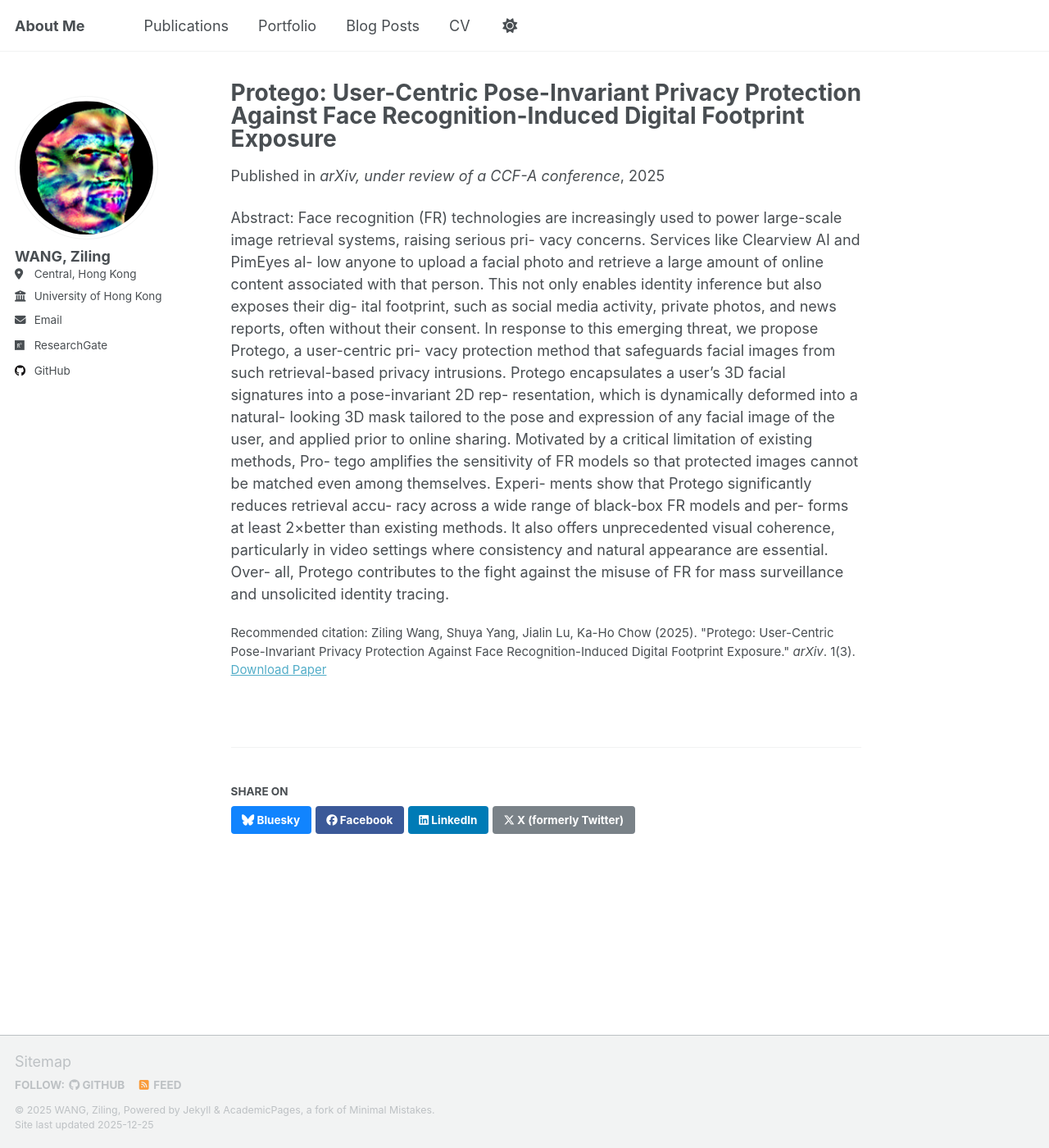
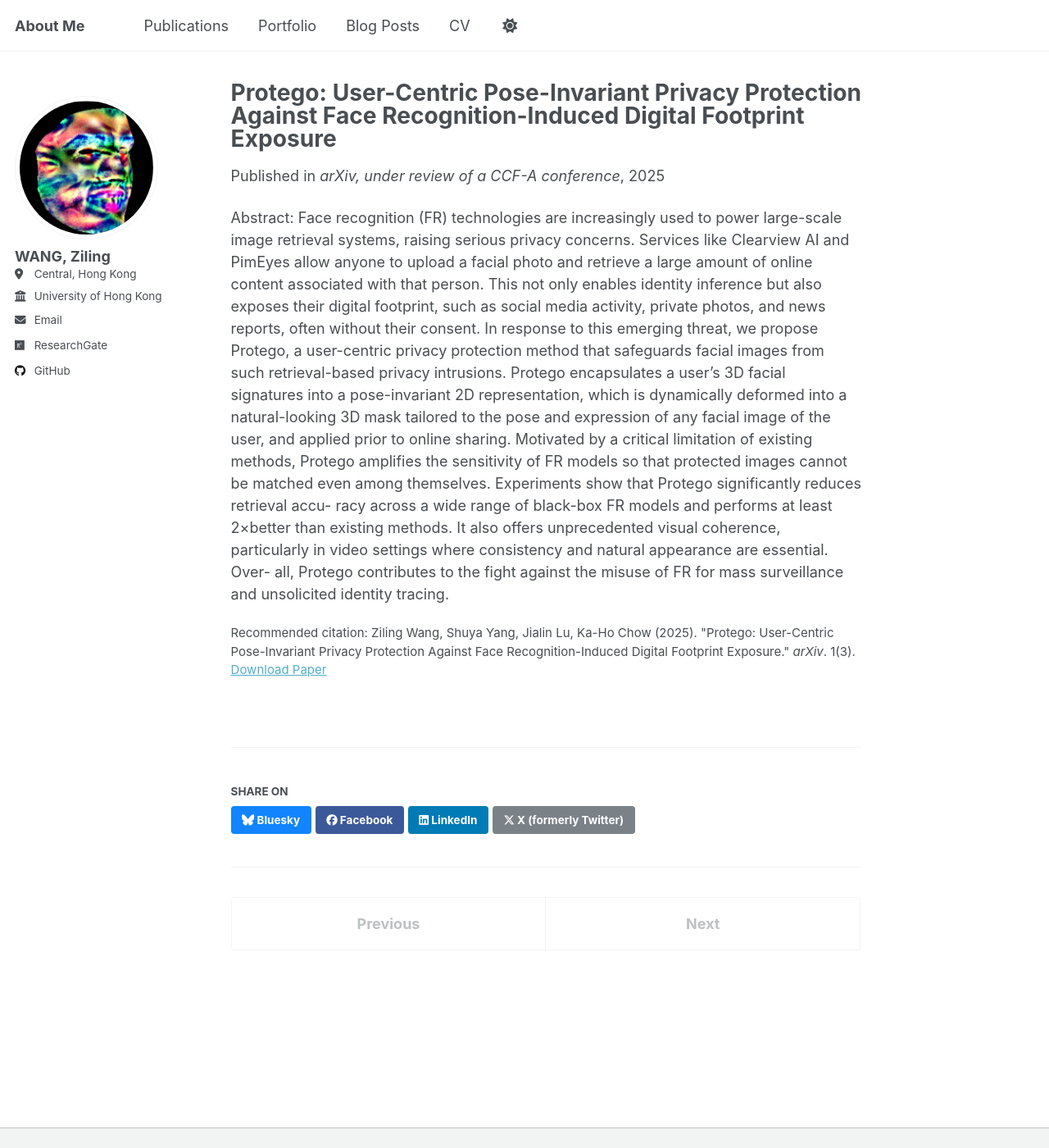
Before and after one commit to Michael-wzl/Michael-wzl.github.io, a Jekyll site: the page built from _publications/2025-08-04-Protego.md, in a window 1280 px wide and 1400 px high. Shown: the whole window at 82% size. Built offline with Jekyll 4.4.1, drawn with Linux system fonts in a browser that asks for light colours; a script that is not in the unit is left out.

Commit message:
added trivia to publication

```diff
--- a/_publications/2025-08-04-Protego.md
+++ b/_publications/2025-08-04-Protego.md
@@ -11,28 +11,4 @@ citation: 'Ziling Wang, Shuya Yang, Jialin Lu, Ka-Ho Chow (2025). &quot;Protego:
 ---
 
 Abstract:
-Face recognition (FR) technologies are increasingly used to
-power large-scale image retrieval systems, raising serious pri-
-vacy concerns. Services like Clearview AI and PimEyes al-
-low anyone to upload a facial photo and retrieve a large
-amount of online content associated with that person. This
-not only enables identity inference but also exposes their dig-
-ital footprint, such as social media activity, private photos,
-and news reports, often without their consent. In response to
-this emerging threat, we propose Protego, a user-centric pri-
-vacy protection method that safeguards facial images from
-such retrieval-based privacy intrusions. Protego encapsulates
-a user’s 3D facial signatures into a pose-invariant 2D rep-
-resentation, which is dynamically deformed into a natural-
-looking 3D mask tailored to the pose and expression of any
-facial image of the user, and applied prior to online sharing.
-Motivated by a critical limitation of existing methods, Pro-
-tego amplifies the sensitivity of FR models so that protected
-images cannot be matched even among themselves. Experi-
-ments show that Protego significantly reduces retrieval accu-
-racy across a wide range of black-box FR models and per-
-forms at least 2×better than existing methods. It also offers
-unprecedented visual coherence, particularly in video settings
-where consistency and natural appearance are essential. Over-
-all, Protego contributes to the fight against the misuse of FR
-for mass surveillance and unsolicited identity tracing.
+Face recognition (FR) technologies are increasingly used to power large-scale image retrieval systems, raising serious privacy concerns. Services like Clearview AI and PimEyes allow anyone to upload a facial photo and retrieve a large amount of online content associated with that person. This not only enables identity inference but also exposes their digital footprint, such as social media activity, private photos, and news reports, often without their consent. In response to this emerging threat, we propose Protego, a user-centric privacy protection method that safeguards facial images from such retrieval-based privacy intrusions. Protego encapsulates a user’s 3D facial signatures into a pose-invariant 2D representation, which is dynamically deformed into a natural-looking 3D mask tailored to the pose and expression of any facial image of the user, and applied prior to online sharing. Motivated by a critical limitation of existing methods, Protego amplifies the sensitivity of FR models so that protected images cannot be matched even among themselves. Experiments show that Protego significantly reduces retrieval accu- racy across a wide range of black-box FR models and performs at least 2×better than existing methods. It also offers unprecedented visual coherence, particularly in video settings where consistency and natural appearance are essential. Over- all, Protego contributes to the fight against the misuse of FR for mass surveillance and unsolicited identity tracing.
```
Also changed, not shown: other parts of _publications/2025-08-04-Protego.md (+1 -1 lines), _pages/about.md (+1 -1 lines), _publications/2025-11-05-TRivia.md (added, +14 -0 lines).
